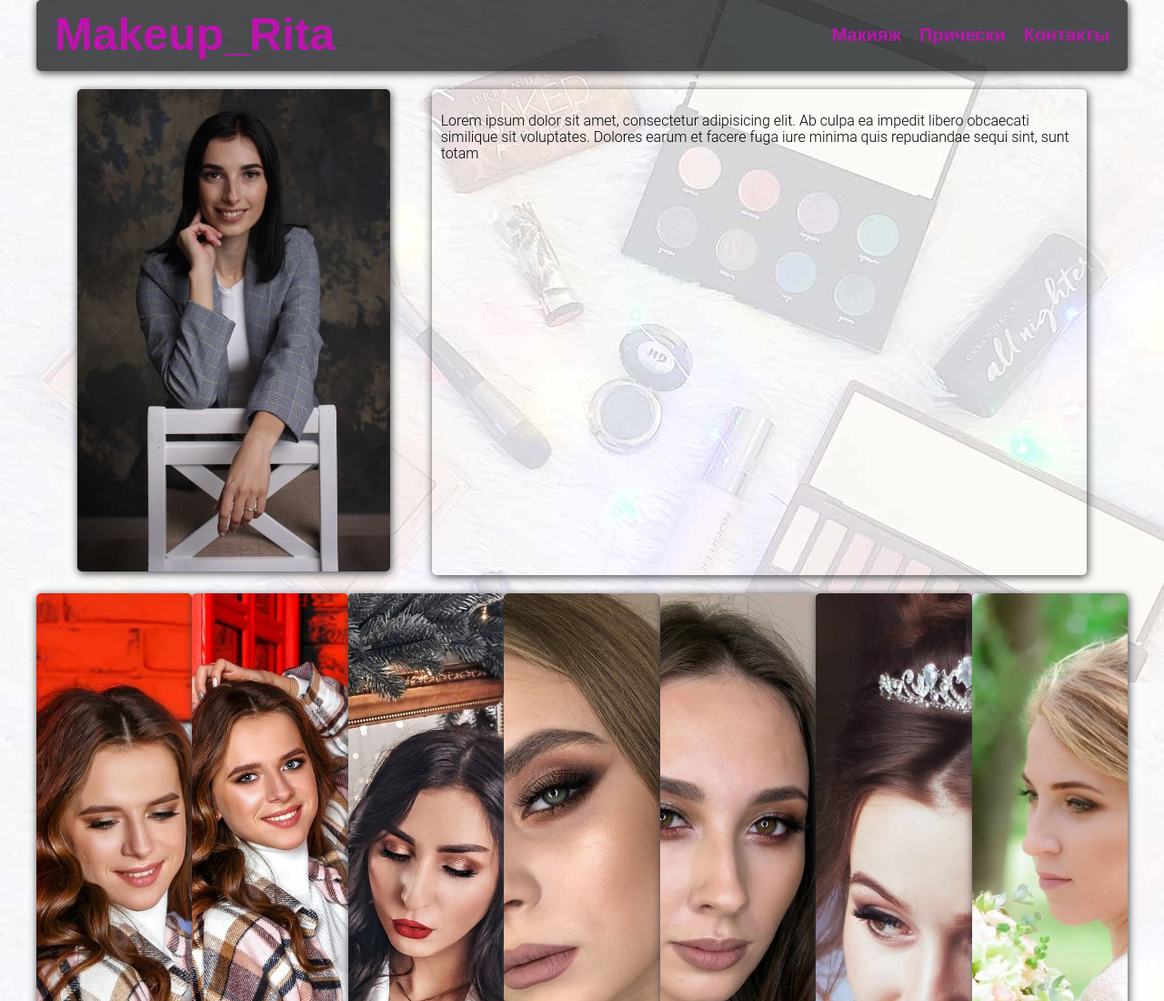
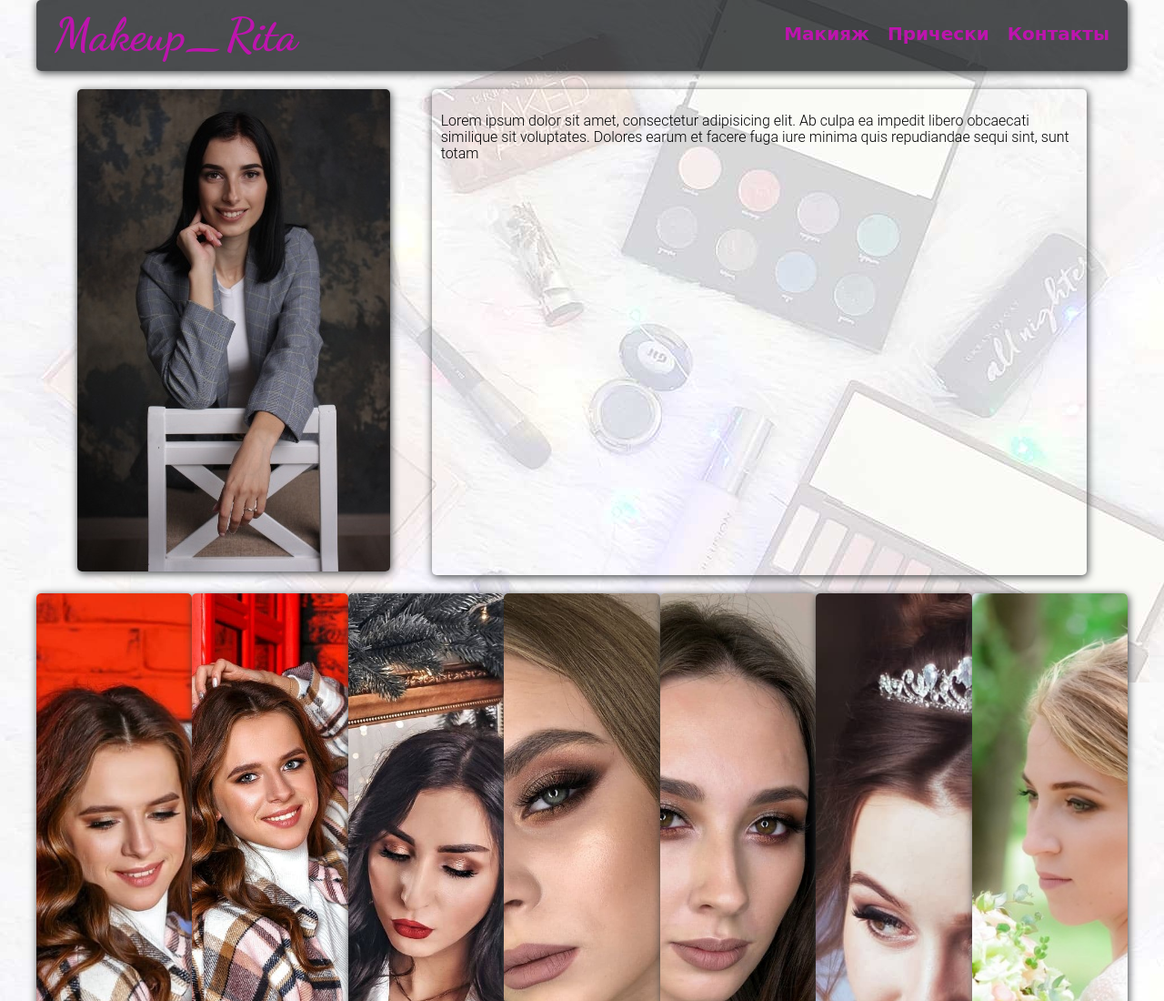
Before and after one commit to Elvis1221/MakeUpRita, a website: page publick/index.html in a window 1280 px wide. Shown: the top 1100 px of the page at 91% size. Drawn offline with Linux system fonts and the light colour scheme.

Commit message:
18.00 (font-family)/02.12.2020

```diff
--- a/css/styles.css
+++ b/css/styles.css
@@ -1,3 +1,9 @@
+/*font-family: 'Nerko One', cursive;*/
+/*font-family: 'Dancing Script', cursive;*/
+/*font-family: 'Open Sans', sans-serif;*/
+/*font-family: 'Major Mono Display', monospace;*/
+
+
 * {
     box-sizing: border-box;
 }
@@ -36,7 +42,8 @@
 .header-link {
     text-decoration: none;
     color: #be14ae;
-    font-family: "Comic Sans MS", sans-serif;
+    font-family: 'Dancing Script', cursive;
+
     font-size: 20px;
 }
 
@@ -51,8 +58,8 @@
 
 .logo {
     text-decoration: none;
-    font-weight: bold;
-    font-family: "Colonna MT", sans-serif;
+    /*font-weight: bold;*/
+    font-family: 'Dancing Script', cursive;
     font-size: 50px;
     color: #be14ae;
     display: block;
--- a/publick/index.html
+++ b/publick/index.html
@@ -4,8 +4,11 @@
     <meta charset="UTF-8">
     <meta name="viewport" content="width=device-width">
     <title>MakeUp_Rita</title>
+    <link rel="preconnect" href="https://fonts.gstatic.com">
+    <link href="https://fonts.googleapis.com/css2?family=Dancing+Script:wght@700&family=Open+Sans&display=swap" rel="stylesheet">
     <link rel="stylesheet" href="../css/styles.css">
     <link rel="stylesheet" href="../css/normalize.css">
+
 </head>
 <body class="body">
 <header class="header">
```
